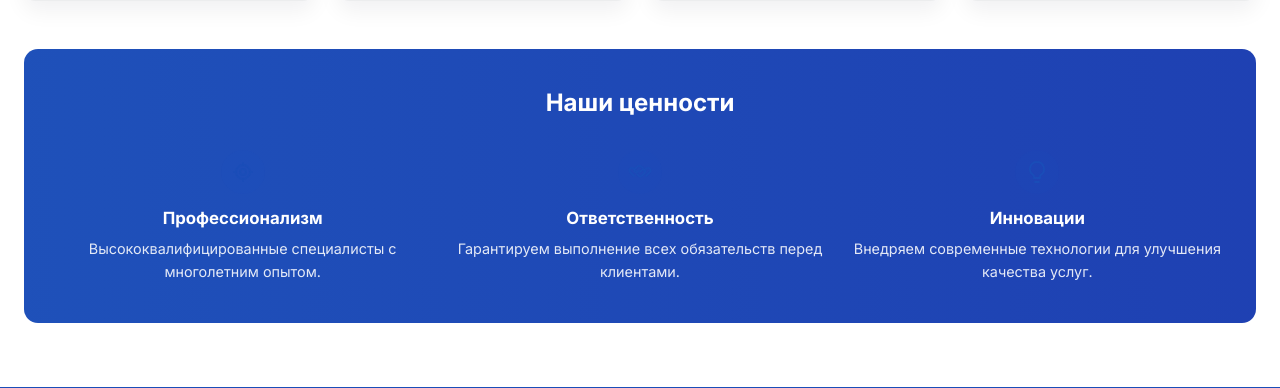
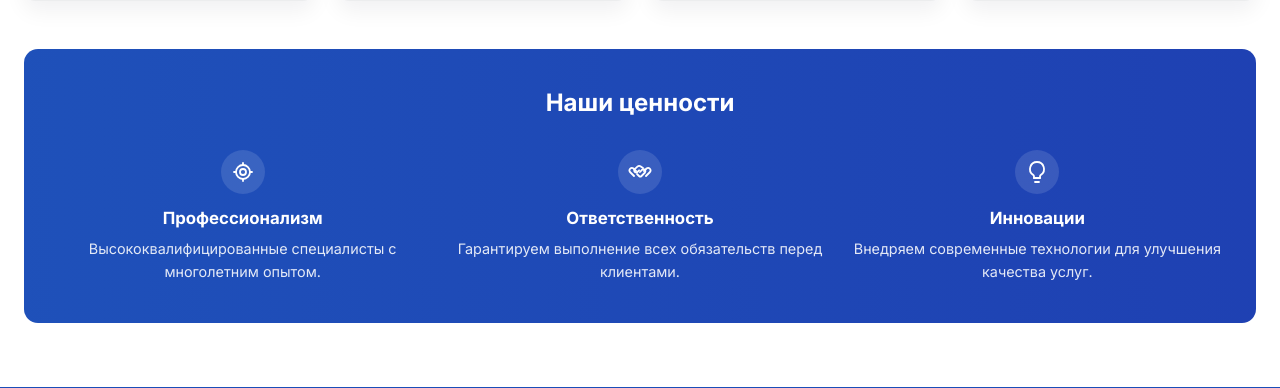
Before and after one commit to vesker034/BYKOVOGAZ, a Django app: page /about/team/ in a window 1280 px wide. Shown: the part 1231-1619 px from the top of the page. Run offline with Django 5.2, Linux system fonts and the light colour scheme.

Commit message:
Исправить видимость иконок в блоке ценностей

```diff
--- a/static/css/style.css
+++ b/static/css/style.css
@@ -546,8 +546,8 @@ a:hover {
     width: 2.75rem;
     height: 2.75rem;
     border-radius: 999px;
-    background: var(--color-icon-global-muted);
-    color: var(--color-icon-global);
+    background: rgba(255, 255, 255, 0.12);
+    color: #ffffff;
 }
 
 .team-value__icon svg {
```
